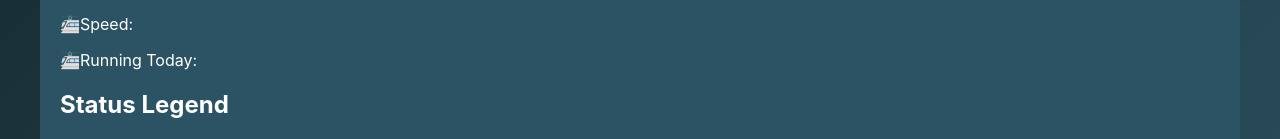
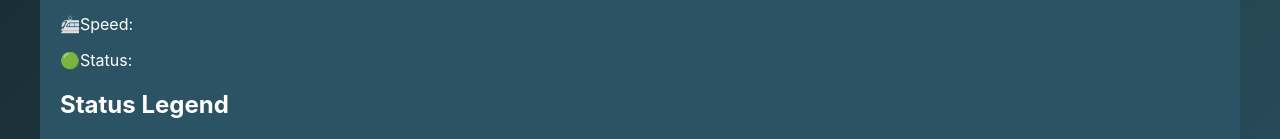
Before and after one commit to surexspd/Trainpilot.ai, a plain HTML site: page Employee.html in a window 1280 px wide. Shown: the part 793-932 px from the top of the page. Drawn offline with Linux system fonts and the light colour scheme.

Commit message:
Update Employee.html

```diff
--- a/Employee.html
+++ b/Employee.html
@@ -63,7 +63,7 @@
            <p><span class="icon">🕕Departure Time:</span></p>
           <p><span class="icon">👤Passengers Percentage:</span></p>
           <p><span class="icon">🚈Speed:</span></p>
-          <p><span class="icon">🚈Running Today:</span></p>
+          <p><span class="icon">🟢Status:</span></p>
         </div>
 
         <div class="section">
```
